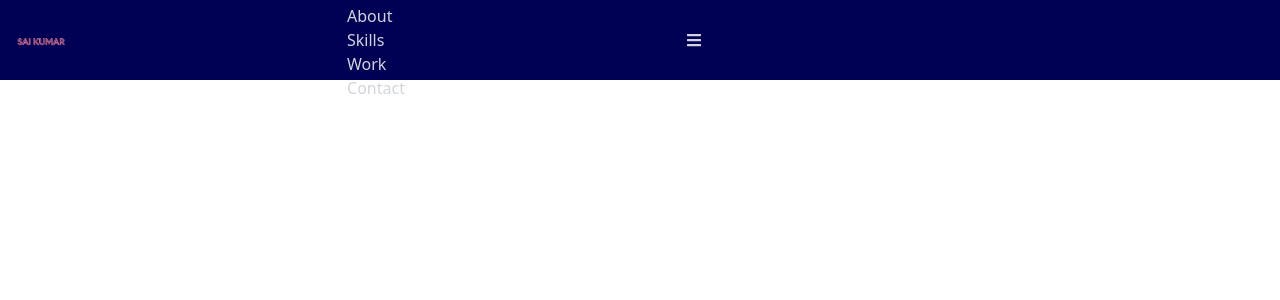
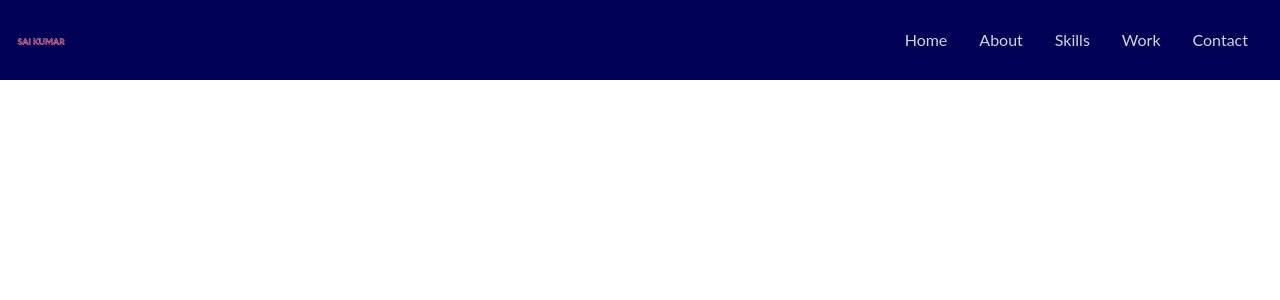
Before and after one commit to James-Lisenby/codys-react-portfolio, a React (Create React App) app: page / in a window 1280 px wide. Shown: the top 300 px of the page. Built offline with nearby package versions, Linux system fonts and the light colour scheme.

Commit message:
Syled navbar and ul itemts

```diff
--- a/src/components/navbar.jsx
+++ b/src/components/navbar.jsx
@@ -13,7 +13,7 @@ const Navbar = () => {
 
         {/* Menu */}
         <div>
-            <ul>
+            <ul className='flex'>
                 <li>Home</li>
                 <li>About</li>
                 <li>Skills</li>
@@ -23,15 +23,23 @@ const Navbar = () => {
         </div>
 
         {/* Hamburger */}
-        <div>
+        <div className='hidden'>
             <FaBars />
         </div>
 
         {/* Mobile */}
-        <div></div>
+        <div className='hidden'>
+        <ul>
+                <li>Home</li>
+                <li>About</li>
+                <li>Skills</li>
+                <li>Work</li>
+                <li>Contact</li>
+            </ul>
+        </div>
 
         {/* Social Icons */}
-        <div></div>
+        <div className='hidden'></div>
 
 
     </div>
--- a/src/index.css
+++ b/src/index.css
@@ -1,3 +1,15 @@
 @tailwind base;
 @tailwind components;
 @tailwind utilities;
+
+@import url('https://fonts.googleapis.com/css2?family=Lato:ital,wght@1,300&display=swap');
+
+@layer base {
+    body {
+        @apply font-[Lato];
+    }
+    li {
+        @apply px-4;
+        @apply cursor-pointer
+    }
+}
```
